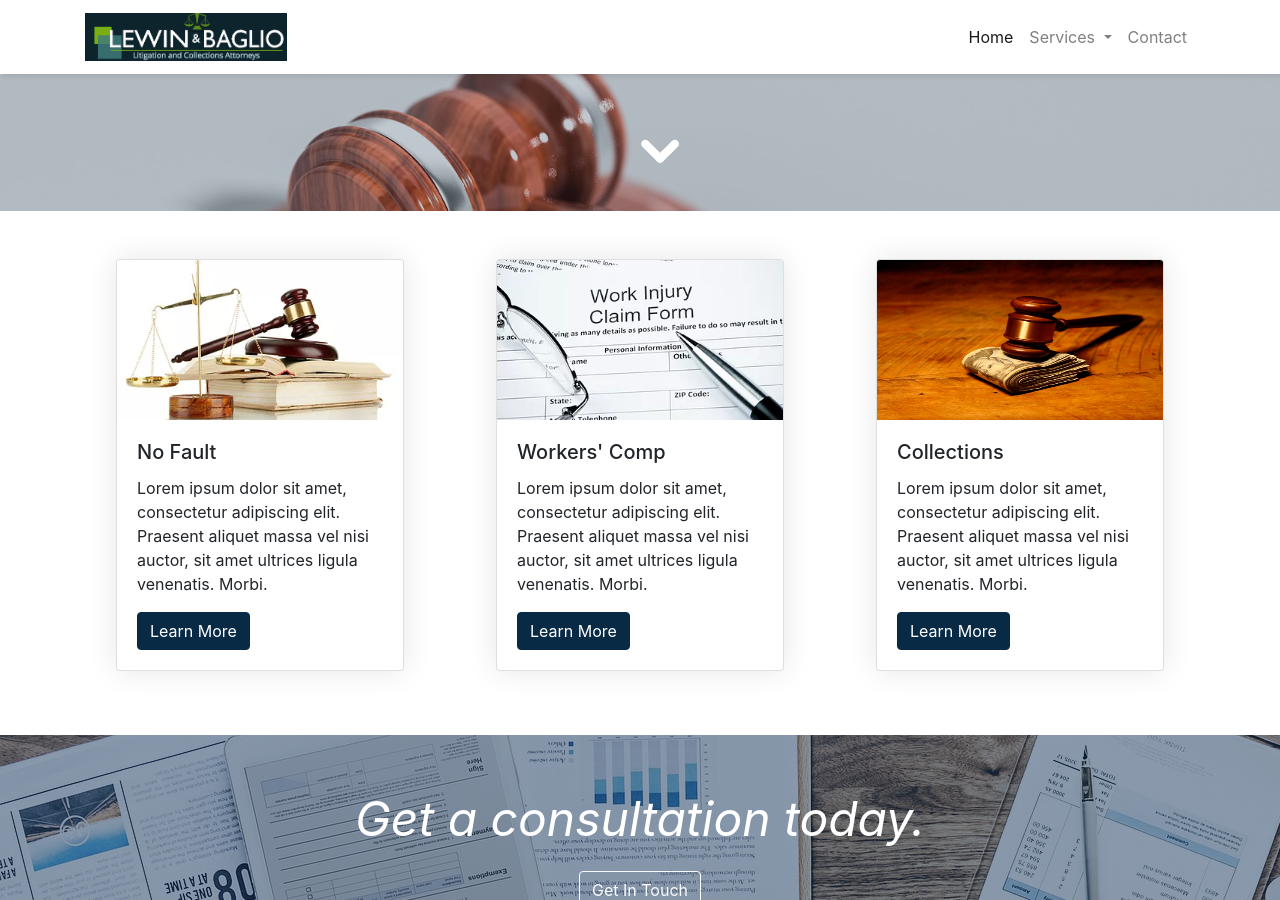
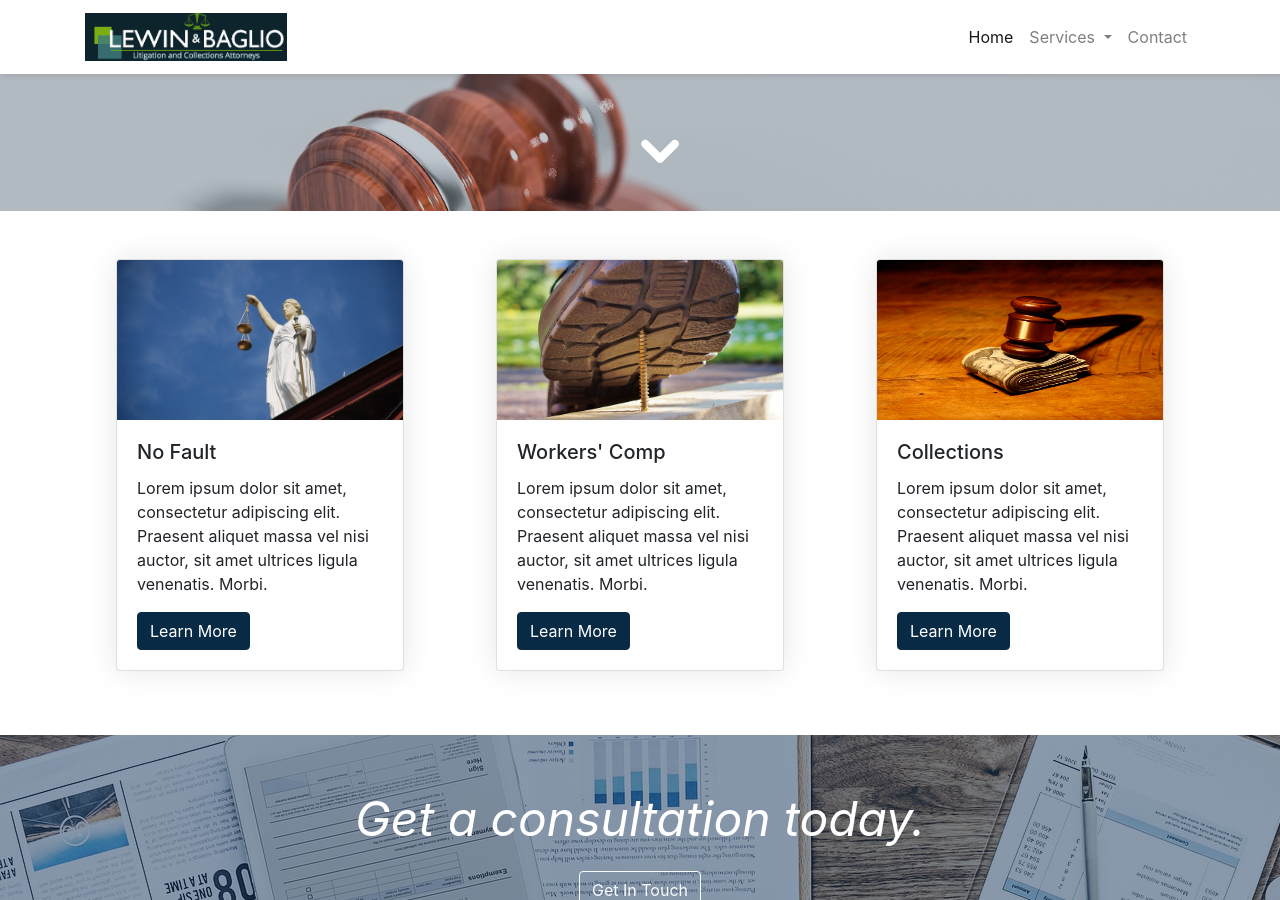
Before and after one commit to johnanthonyeletto/johnanthonyeletto.github.io, a Jekyll site: the page dev/lb/index.html, which Jekyll copies as it is, in a window 1280 px wide and 900 px high, scrolled down 633 px. Built offline with Jekyll 4.4.1, drawn with Linux system fonts in a browser that asks for light colours.

Commit message:
LB Updates

```diff
--- a/dev/lb/assets/css/style.css
+++ b/dev/lb/assets/css/style.css
@@ -185,7 +185,6 @@
 footer {
   background-color: var(--navy-light);
   color: white;
-  padding: 25px;
 }
 
 /*END FOOTER*/
--- a/dev/lb/index.html
+++ b/dev/lb/index.html
@@ -101,7 +101,7 @@
       <div class="row">
         <div class="col-sm">
           <div class="card mx-auto mb-3 services-card" style="width: 18rem;">
-            <img class="card-img-top" src="assets/img/noFault.webp" height="160px" alt="Card image cap">
+            <img class="card-img-top" src="assets/img/case-law-677940_640.jpg" height="160px" style="object-fit: cover;" alt="Card image cap">
             <div class="card-body">
               <h5 class="card-title">No Fault</h5>
               <p class="card-text">Lorem ipsum dolor sit amet, consectetur adipiscing elit. Praesent aliquet massa vel nisi auctor, sit amet ultrices ligula venenatis. Morbi.</p>
@@ -112,7 +112,7 @@
 
         <div class="col-sm">
           <div class="card mx-auto mb-3 services-card" style="width: 18rem;">
-            <img class="card-img-top" src="assets/img/workersComp.webp" height="160px" alt="Card image cap">
+            <img class="card-img-top" src="assets/img/safety-shoes-2432467_640.jpg" height="160px" alt="Card image cap">
             <div class="card-body">
               <h5 class="card-title">Workers' Comp</h5>
               <p class="card-text">Lorem ipsum dolor sit amet, consectetur adipiscing elit. Praesent aliquet massa vel nisi auctor, sit amet ultrices ligula venenatis. Morbi.</p>
@@ -215,26 +215,19 @@
 
 
     <!--    BEGIN FOOTER-->
-    <footer class="container-fluid">
+    <footer class="container-fluid py-2">
       <div class="row align-items-center">
         <div class="col">
           <img src="assets/img/logo.png" height="75px">
         </div>
-        <div class="col">
-          <p>
-            <i class="fa fa-phone"></i> 516-307-1777
-            <br/>
-            <br/>
-            <i class="fa fa-fax"></i> 516-307-1770
-          </p>
+        <div class="col-sm">
+          <p><i class="fa fa-phone"></i> 516-307-1777</p>
+          <p><i class="fa fa-fax"></i> 516-307-1770</p>
+          <p><i class="fa fa-envelope"></i> info@lewinbaglio.com</p>
+          <p><i class="fa fa-map-marker"></i> 1100 Shames Drive, Suite 100, Westbury NY 11590</p>
         </div>
-        <div class="col">
-          <p>
-            <i class="fa fa-envelope"></i> info@lewinbaglio.com</p>
-        </div>
-        <div class="col">
-          <p>
-            <i class="fa fa-map-marker"></i> 1100 Shames Drive, Suite 100, Westbury NY 11590</p>
+        <div class="col-sm">
+          <iframe src="https://www.facebook.com/plugins/page.php?href=https%3A%2F%2Fwww.facebook.com%2Flewinbagliolaw%2F&tabs=timeline&width=340&height=500&small_header=false&adapt_container_width=true&hide_cover=false&show_facepile=false&appId=138889566730674" width="340" height="300" style="border:none;overflow:hidden" scrolling="no" frameborder="0" allowTransparency="true"></iframe>
         </div>
       </div>
     </footer>
```
Also changed, not shown: dev/lb/no-fault.html (+10 -16 lines), dev/lb/assets/img/case-law-677940_640.jpg (added), dev/lb/assets/img/safety-shoes-2432467_640.jpg (added).
